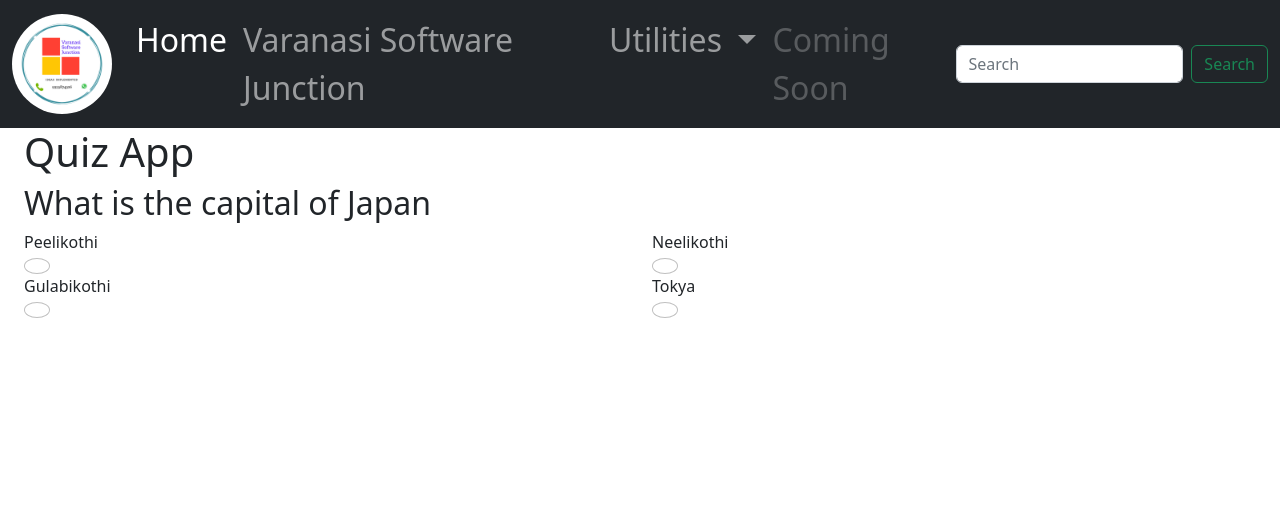
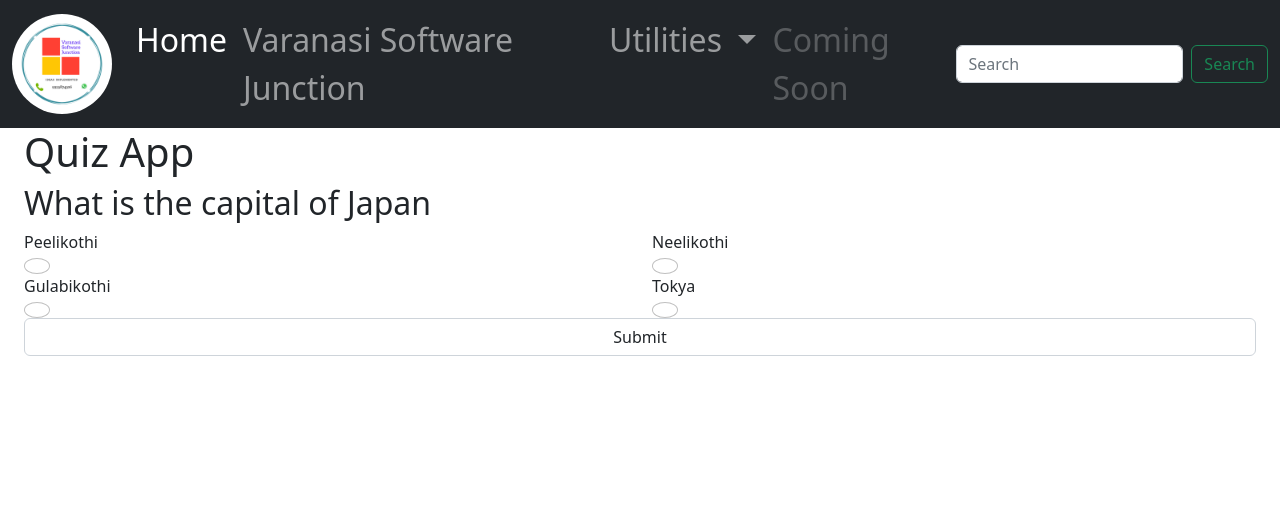
Before and after one commit to avseksingh/varanasisoftwarejunction, a Django app: page /quiz/ in a window 1280 px wide. Shown: the top 525 px of the page. Run offline with Django 3.2, Linux system fonts and the light colour scheme.

Commit message:
Update quiz.html

```diff
--- a/hello/templates/quiz.html
+++ b/hello/templates/quiz.html
@@ -38,6 +38,13 @@ Quiz App
             <label> Tokya <input   class="form-check-input form-control"  name="option"  type="radio"></label>
         </div>
     </div>
+
+    <div class="row">
+        <div class="col-sm-12">
+            <input class="form-control" type="submit" value="Submit">
+        </div>
+
+    </div>
 </div>
 
 
```
